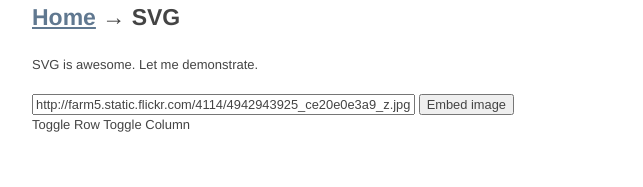
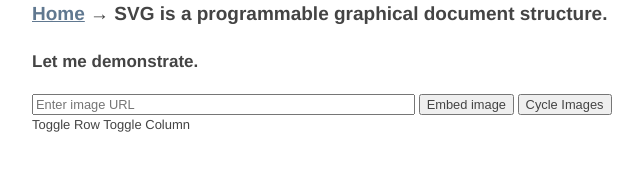
Before and after one commit to cw/HTML5-Hacks, a Python web app: template templates/svg.html in a window 1280 px wide. Shown: the part 59-246 px from the top of the page, without its empty margins (138-781 px from the left). Run offline with Jinja, Linux system fonts and the light colour scheme; the template is opened without the code that fills it, so the values that code supplies are empty; some libraries are stand-ins or nearby versions.

Commit message:
imgs array preset to allow cycling puzzle image

```diff
--- a/templates/svg.html
+++ b/templates/svg.html
@@ -3,6 +3,15 @@
 {% block scripts %}
 <script type="text/javascript">
 jQuery(document).ready(function () {
+    var imgs = [
+        "http://farm5.static.flickr.com/4114/4942943925_ce20e0e3a9_z.jpg",
+        "http://farm5.static.flickr.com/4137/4942260322_82f854ba42_z.jpg",
+        "http://farm5.static.flickr.com/4127/4972211068_8ea8f14d6f_z.jpg",
+        "http://farm5.static.flickr.com/4097/4918183547_bc391b97af_z.jpg",
+        "http://farm5.static.flickr.com/4098/4903320116_edb5f56ac7_z.jpg"
+    ];
+    jQuery("#puzzle_image").attr("xlink:href",
+        "http://farm5.static.flickr.com/4114/4942943925_ce20e0e3a9_z.jpg");
     jQuery(".toggle_row").toggle(
         function () {
             var val = jQuery(this).val();
@@ -13,6 +22,10 @@ jQuery(document).ready(function () {
             jQuery('#[id^=' + val +']').show();
         }
     );
+    jQuery("#cycle_imgs").click(function (evt) {
+        imgs.push(imgs.shift());
+        jQuery("#puzzle_image").attr("xlink:href", imgs[0]);
+    });
     jQuery(".toggle_col").toggle(
         function () {
             var val = jQuery(this).val();
@@ -34,7 +47,7 @@ jQuery(document).ready(function () {
         jQuery.ajax({
             url: url,
             complete :function (ahk) {
-                console.log("found url");
+                jQuery("#puzzle_image").attr("xlink:href", url);
             }
         });
     });
@@ -43,12 +56,13 @@ jQuery(document).ready(function () {
 {% endblock scripts %}
 
 {% block body %}
-<h2><a href="/">Home</a> &rarr; SVG</h2>
-<p>SVG is awesome. Let me demonstrate.</p>
+<h4><a href="/">Home</a> &rarr; SVG is a programmable graphical document structure.</h4>
+<h5>Let me demonstrate.</h5>
 <form>
     <input id="image_url" name="q" type="url" placeholder="Enter image URL"
-    value="http://farm5.static.flickr.com/4114/4942943925_ce20e0e3a9_z.jpg">
+    value="">
     <input type="button" value="Embed image">
+    <input id="cycle_imgs" type="button" value="Cycle Images">
 </form>
 <form>
     <label for="toggle_row">Toggle Row</label>
```
